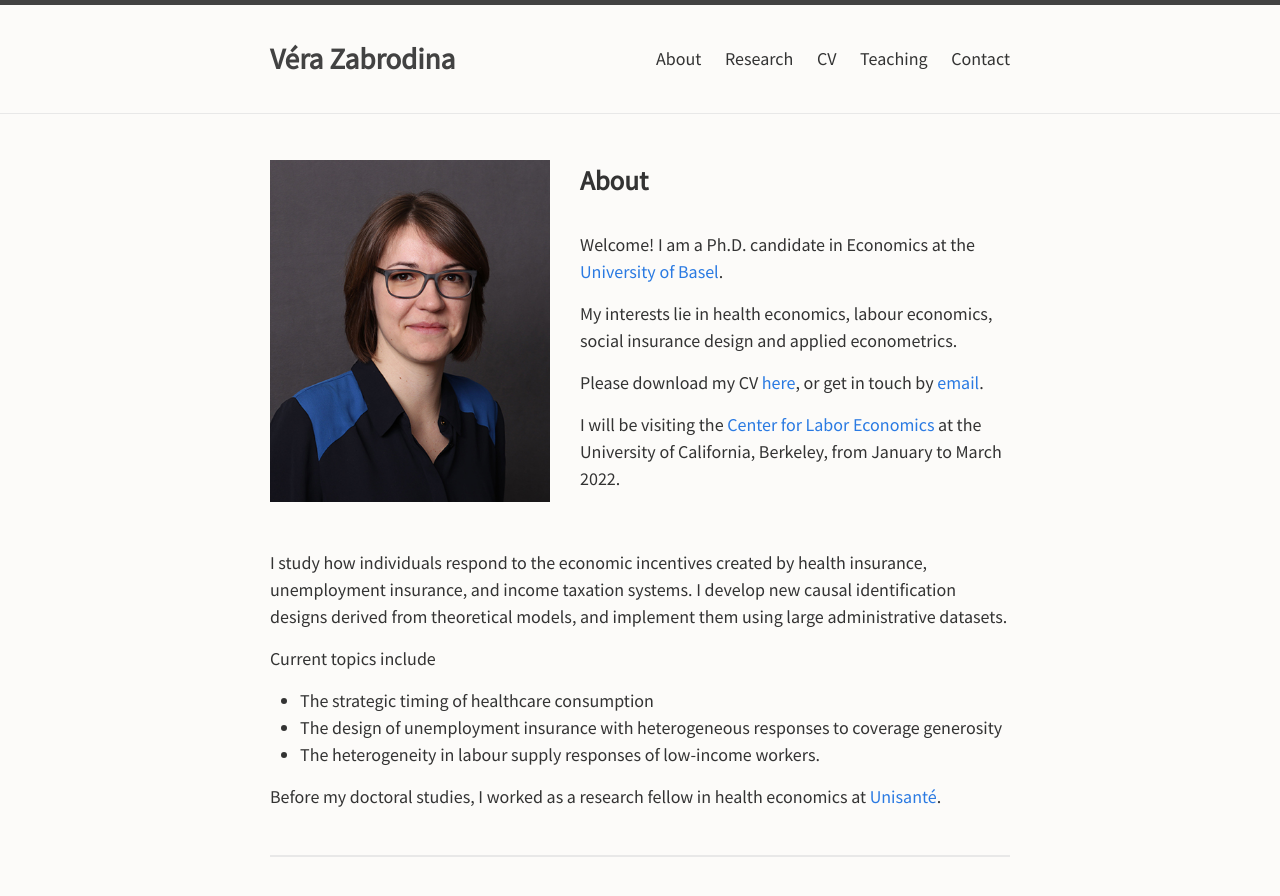
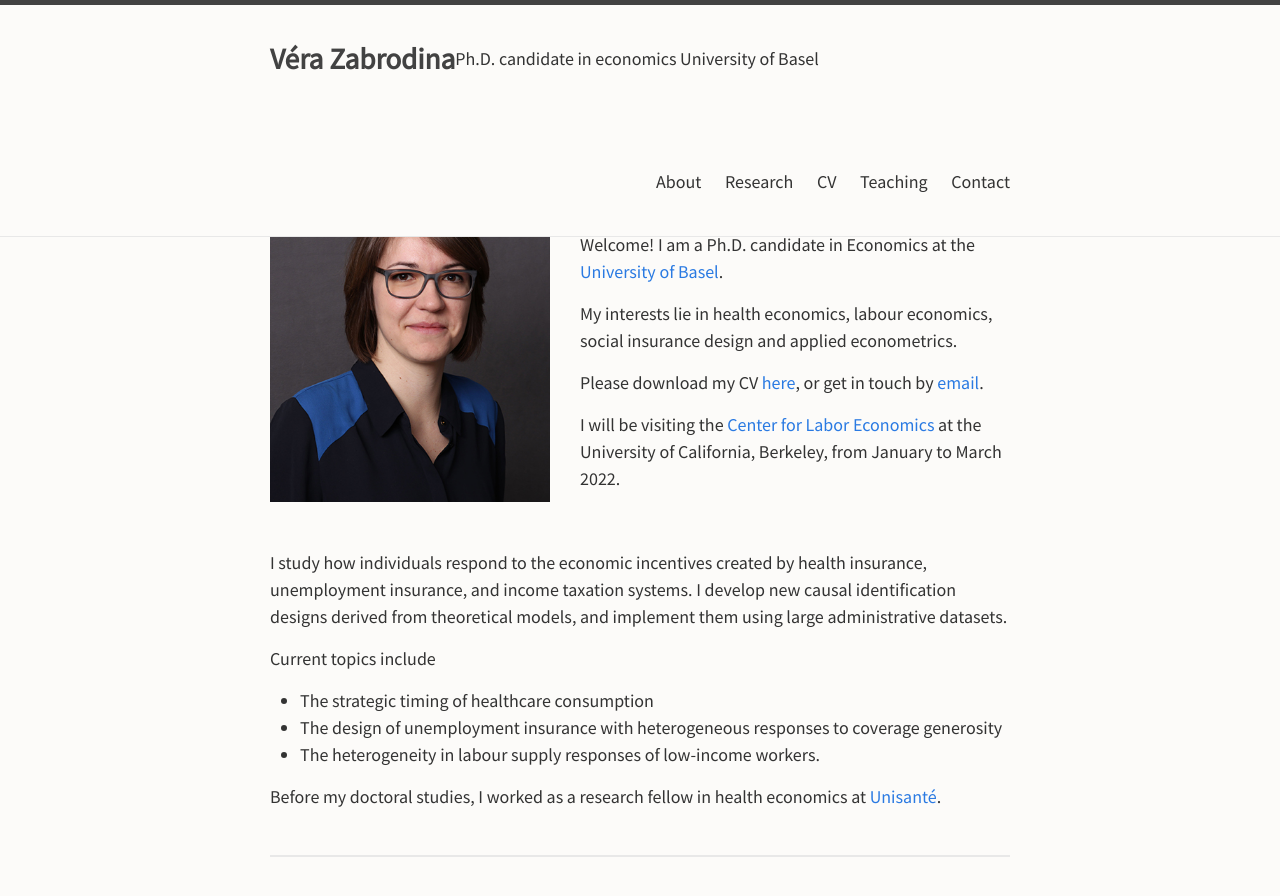
Before and after one commit to verazb/verazb.github.io, a Jekyll site: the page built from index.md, in a window 1280 px wide and 900 px high. Shown: the top 896 px of the window. Built offline with Jekyll 4.4.1, drawn with Linux system fonts in a browser that asks for light colours.

Commit message:
Update header.html

```diff
--- a/_includes/header.html
+++ b/_includes/header.html
@@ -5,6 +5,10 @@
     {%- assign page_paths = site.header_pages | default: default_paths -%}
     {%- assign titles_size = site.pages | map: 'title' | join: '' | size -%}
     <a class="site-title" rel="author" href="{{ "/" | relative_url }}">{{ site.title | escape }}</a>
+    <p> Ph.D. candidate in economics
+
+      University of Basel
+    </p>
 
       <nav class="site-nav">
         <input type="checkbox" id="nav-trigger" class="nav-trigger" />
```
